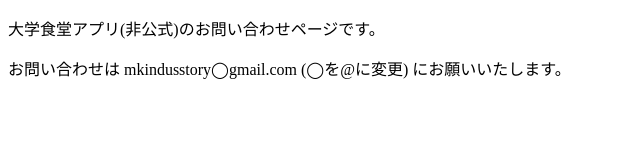
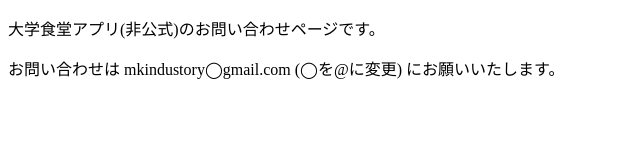
Before and after one commit to MkIndustory/MkIndustory.github.io, a plain HTML site: page index.html in a window 1280 px wide. Shown: the full height of the page, 0-640 px from the left. Drawn offline with Linux system fonts and the light colour scheme.

Commit message:
Update index.html

```diff
--- a/index.html
+++ b/index.html
@@ -6,6 +6,6 @@
  </head>
  <body>
    <p>大学食堂アプリ(非公式)のお問い合わせページです。</p>
-   <p>お問い合わせは mkindusstory◯gmail.com (◯を@に変更) にお願いいたします。</p>
+   <p>お問い合わせは mkindustory◯gmail.com (◯を@に変更) にお願いいたします。</p>
  </body>
 </html>
```
